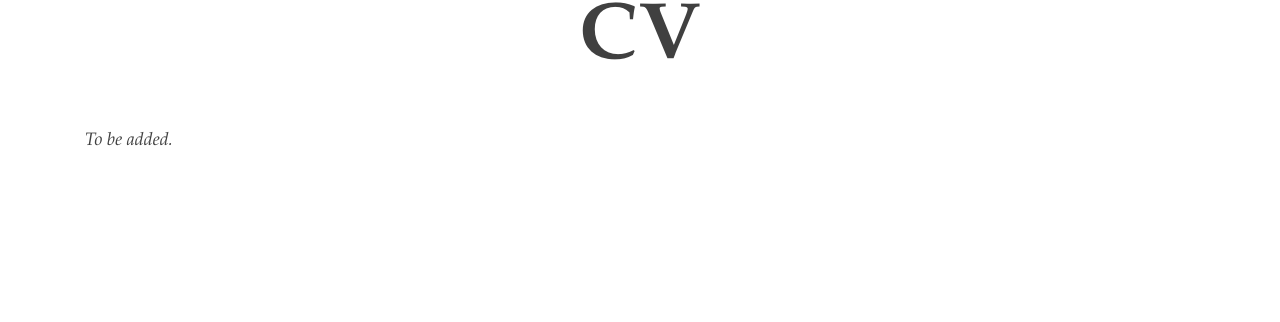
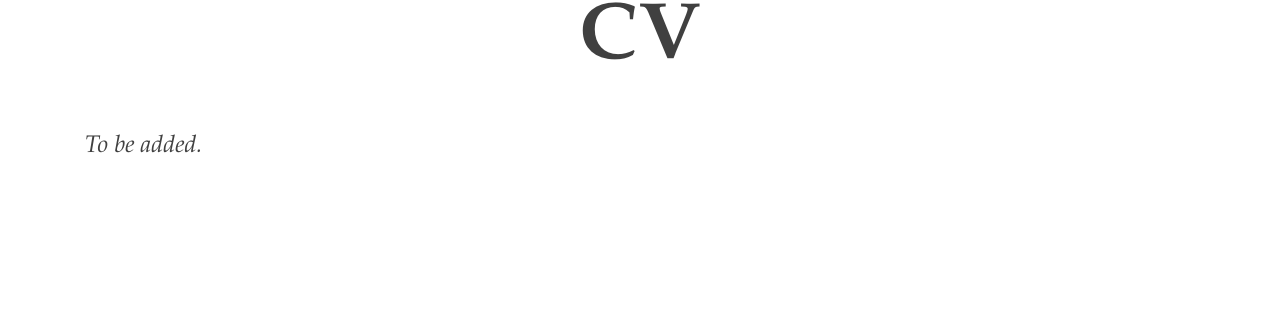
Before and after one commit to tinarozsos/tinarozsos.github.io, a Jekyll site: the page built from cv.md, in a window 1280 px wide. Shown: the part 134-456 px from the top of the page. Built offline with Jekyll 4.4.1, drawn with Linux system fonts in a browser that asks for light colours; nearby versions of some CDN libraries.

Commit message:
Update beautifuljekyll.css

```diff
--- a/assets/css/beautifuljekyll.css
+++ b/assets/css/beautifuljekyll.css
@@ -12,7 +12,7 @@ html {
 
 body {
   font-family: Garamond, 'Times New Roman', 'Helvetica', serif;
-  font-size: 1.125rem;
+  font-size: 1.5rem;
   color: {{ site.text-col | default: "#404040" }};
   position: relative;
   background-color: {{ site.page-col | default: "#FFFFFF" }};
@@ -674,7 +674,7 @@ nav.top-nav-short-permanent ~ header > .intro-header.big-img {
 }
 .intro-header.big-img .page-heading,
 .intro-header.big-img .post-heading {
-  padding: 6.25rem 0;
+  padding: 3.25rem 0;
   color: #FFF;
   text-shadow: 1px 1px 3px #000;
 }
```
